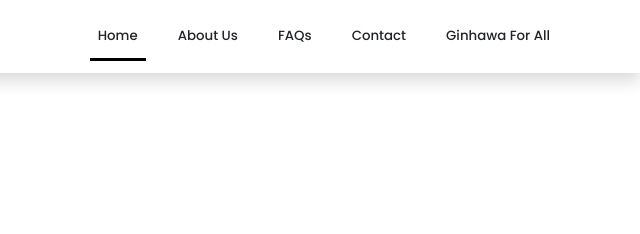
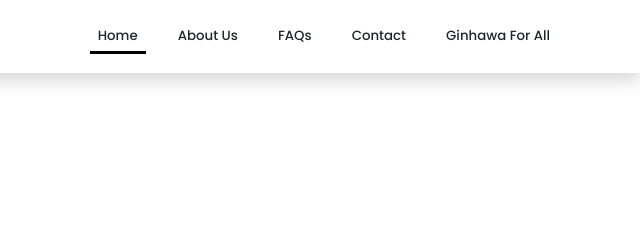
Before and after one commit to gelotuason/Project1_Responsive_Website_Redesign, a plain HTML site: page index.html in a window 1280 px wide. Shown: the top 234 px of the page, 640-1280 px from the left. Drawn offline with nearby package versions, Linux system fonts and the light colour scheme.

Commit message:
Changed navbar active position

```diff
--- a/styles.css
+++ b/styles.css
@@ -31,7 +31,7 @@ body {
 
 .navbar-active::after {
     position: absolute;
-    bottom: -7px;
+    bottom: 0;
     left: 0;
     right: 0;
     content: '';
```
